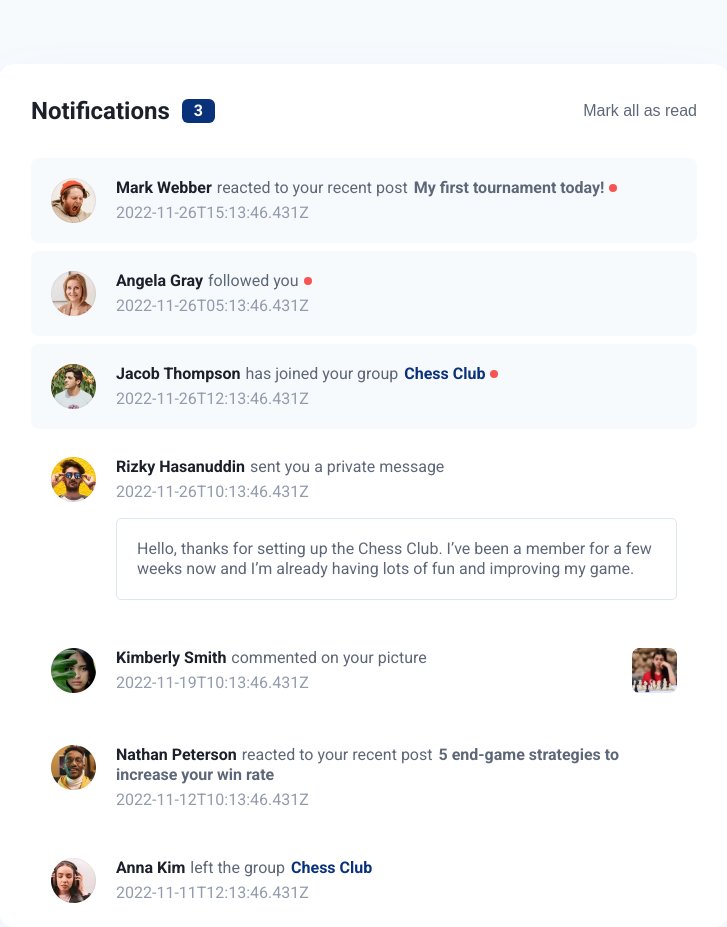
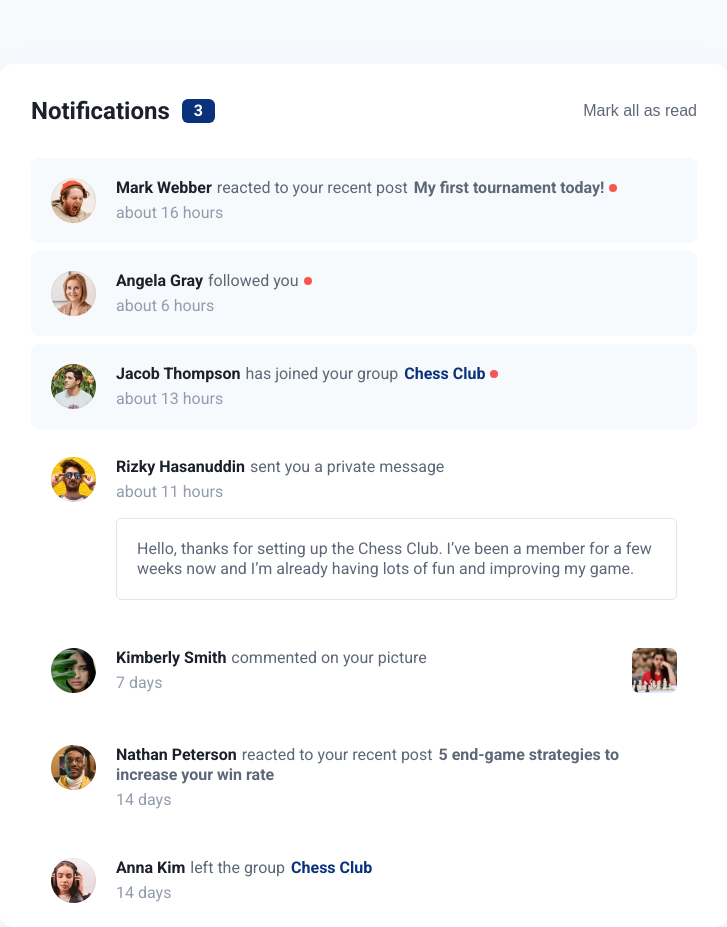
Before and after one commit to eduardogomesf/notifications, a React (Vite) app: page / in a window 1280 px wide. Shown: the whole page, without its empty margins (276-1003 px from the left). Built offline with nearby package versions, Linux system fonts and the light colour scheme.

Commit message:
feat: show date formatted

```diff
--- a/package.json
+++ b/package.json
@@ -9,6 +9,7 @@
     "preview": "vite preview"
   },
   "dependencies": {
+    "date-fns": "^2.29.3",
     "react": "^18.2.0",
     "react-dom": "^18.2.0",
     "styled-components": "^5.3.6"
--- a/src/components/Notification/index.tsx
+++ b/src/components/Notification/index.tsx
@@ -1,3 +1,4 @@
+import { formatDistanceToNow } from "date-fns";
 import { getMessageByNotificationType, NotificationTypes } from "../../helpers/notifications";
 import {
     Avatar,
@@ -56,7 +57,7 @@ export function Notification ({ notification }: NotificationProps) {
                     {notification.payload.isNew && <NotificationDot />}
                 </div>
 
-                <time>{notification.payload.createdAt}</time>
+                <time>{formatDistanceToNow(new Date(notification.payload.createdAt))}</time>
 
                 {
                     (notification.type === NotificationTypes['NEW-PRIVATE-MESSAGE'] && notification.payload.message)
```
Also changed, not shown: 1 other file (tests, documents, lock files or other folders).
